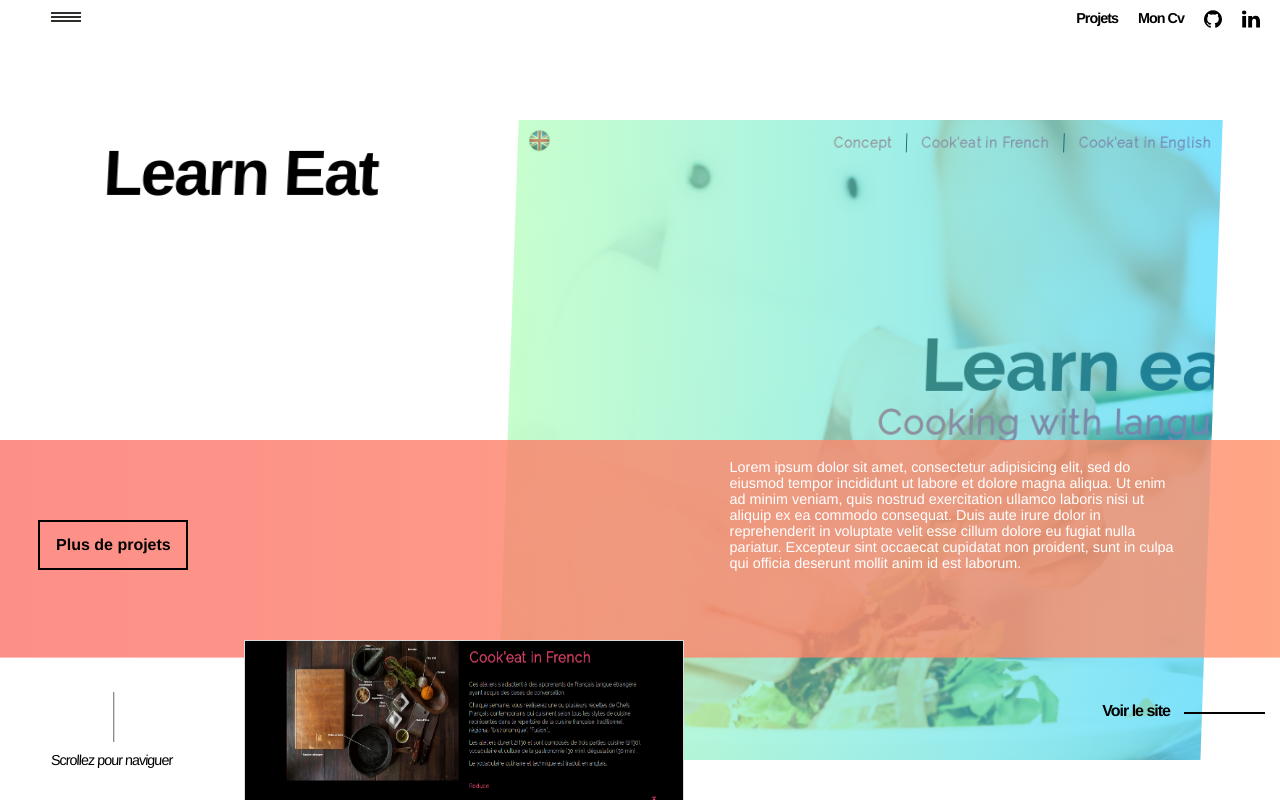
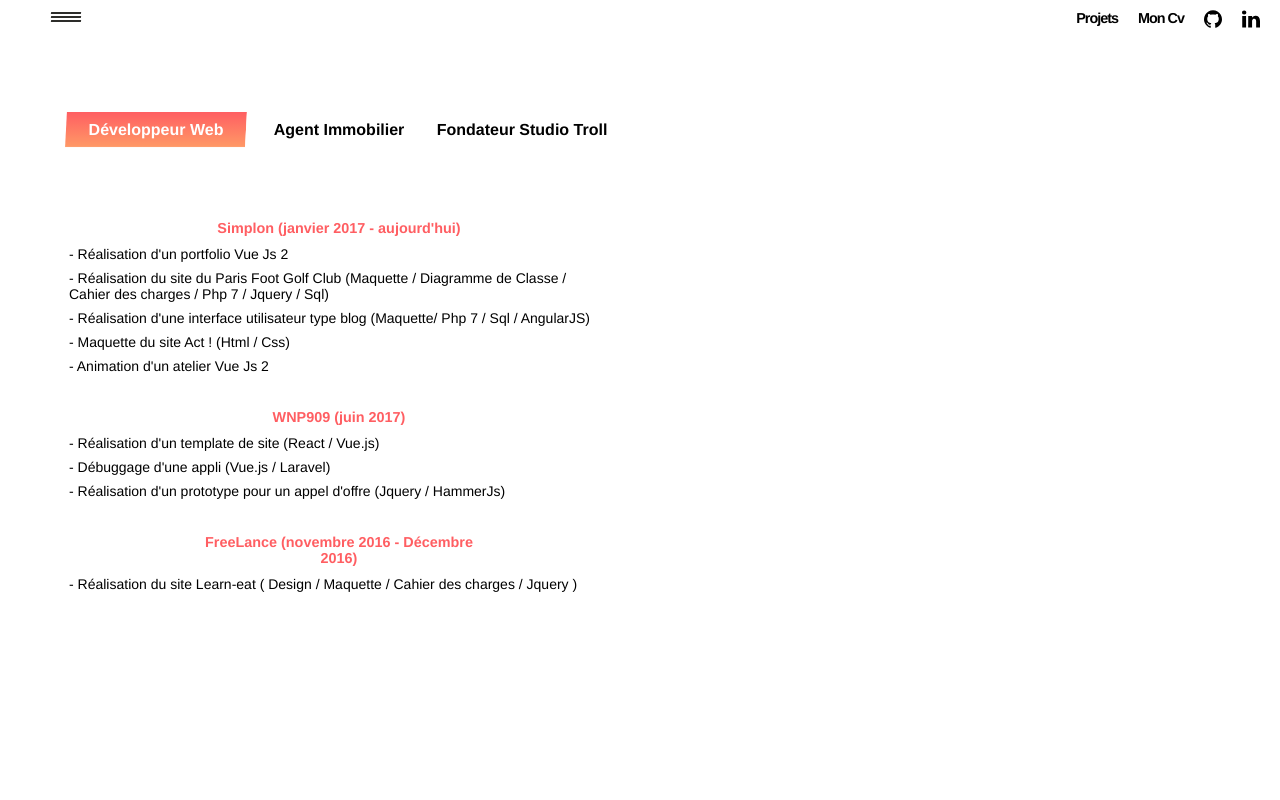
Before and after one commit to charles4nier/new_portfolio_VueJs, a Vue app: page /#/a-propos in a window 1280 px wide. Before the commit this address led to /#/projets/learn-eat. Shown: the top 800 px of the page. Built offline with nearby package versions, Linux system fonts and the light colour scheme.

Commit message:
navigation dans la page cv commencée

```diff
--- a/src/App.vue
+++ b/src/App.vue
@@ -14,7 +14,7 @@
       </ul>
     </nav>
     <main ref="main">
-      <transition name="mainTransition">
+      <transition name="mainTransition" mode="out-in">
         <router-view></router-view>
       </transition>
     </main>
@@ -197,20 +197,21 @@
 
   .mainTransition-enter-active {
     animation-name: mainTransitionEnter;
-    animation-duration: .7s;
+    animation-duration: .5s;
     animation-timing-function: ease-out;
     transform-origin: 50% 30%;
     transform: scale(1);
   }
 
   @keyframes mainTransitionEnter {
-    0% {opacity: 0; transform: translate3d(0, -100%, 0)},
-    100% {opacity: 1; transform: translate3d(0, 0, 0)}
+    0% {opacity: 0; transform: translate3d(0, -100%, 0) scaleY(2);},
+    80% {opacity: 0; transform: scaleY(1.6);},
+    100% {opacity: 1; transform: translate3d(0, 0, 0)scaleY(1);}
   }
 
   .mainTransition-leave-active {
     transition-property: all;
-    transition-duration: .7s;
+    transition-duration: .5s;
     transition-timing-function: ease-out;
     transform-origin: 50% 50%;
     transform: translate3d(0, 100%, 0);
--- a/src/pages/Moi.vue
+++ b/src/pages/Moi.vue
@@ -1,13 +1,13 @@
 <template>
   <section>
     <nav>
-      <ul class="experiences-ul" v-if="showExperiencesContainer">
+      <ul class="experiences-ul">
         <li class="cv-nav" id="developer-list" :class="{active: showDeveloper}"><span @click="showContent" id="developer" :class="{active: showDeveloper}">Développeur Web</span></li>
         <li class="cv-nav" id="immo-list" :class="{active: showImmo}"><span @click="showContent" id="immo" :class="{active: showImmo}">Agent Immobilier</span></li>
         <li class="cv-nav" id="studio-list" :class="{active: showStudioTroll}"><span @click="showContent" id="studio" :class="{active: showStudioTroll}">Fondateur Studio Troll</span></li>
       </ul>
     </nav>
-    <div ref="exeperiences-container" v-if="showExperiencesContainer" class="experiences-container">
+    <div class="experiences-container">
       <Developer :showDeveloper="showDeveloper"></Developer>
       <Immo :showImmo="showImmo"></Immo>
       <StudioTroll :showStudioTroll="showStudioTroll"></StudioTroll>
@@ -26,8 +26,7 @@
     components: { Developer, Immo, StudioTroll },
     data () {
       return {
-        showExperiencesContainer: false,
-        showDeveloper: true,
+        showDeveloper: false,
         showImmo: false,
         showStudioTroll: false
       }
@@ -55,8 +54,8 @@
     },
     mounted: function () {
       setTimeout(() => {
-        this.showExperiencesContainer = true
-      }, 400)
+        this.showDeveloper = true
+      }, 440)
     }
   }
 </script>
```
